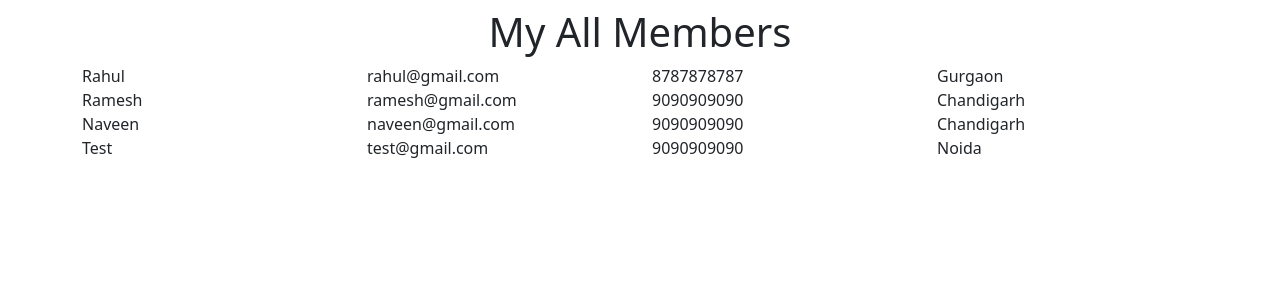
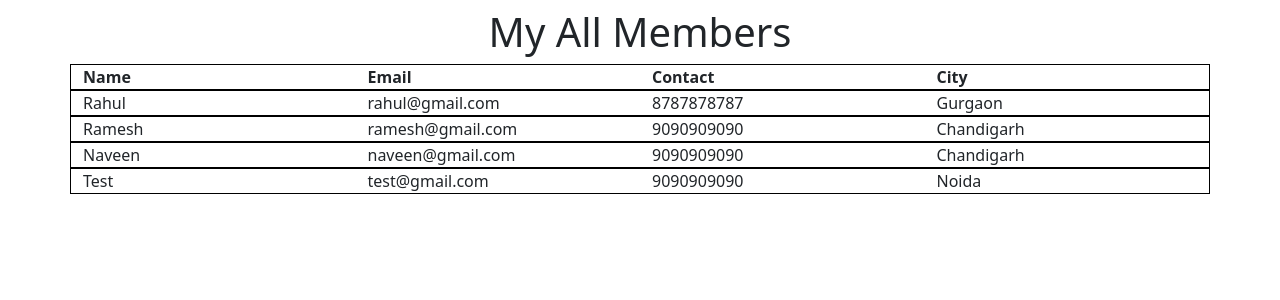
Before and after one commit to sofcontraining/Django_Myproject, a Django app: page / in a window 1280 px wide. Shown: the part 56-356 px from the top of the page. Run offline with Django 4.2, Linux system fonts and the light colour scheme; data comes from the database, SQL or seed files in the repository; both versions use the stored data as it was after the commit.

Commit message:
home css added

```diff
--- a/templates/home.html
+++ b/templates/home.html
@@ -8,11 +8,25 @@
         <meta name="description" content="">
         <meta name="viewport" content="width=device-width, initial-scale=1">
         <link rel="stylesheet" href="">
+        <style>
+            .row{
+                border: 1px solid black;
+            }
+            #heading{
+                font-weight: bold;
+            }
+        </style>
 
     </head>
     <body>
         <h1 class="text-center my-2">My All Members</h1>
         <div class="container my-2">
+            <div class="row">
+                <div class="col" id="heading">Name</div>
+                <div class="col" id="heading">Email</div>
+                <div class="col" id="heading">Contact</div>
+                <div class="col" id="heading">City</div>
+            </div>
             {% for item in all %}
             <div class="row">
                 <div class="col">{{item.name}} </div>
```
Also changed, not shown: db.sqlite3.
